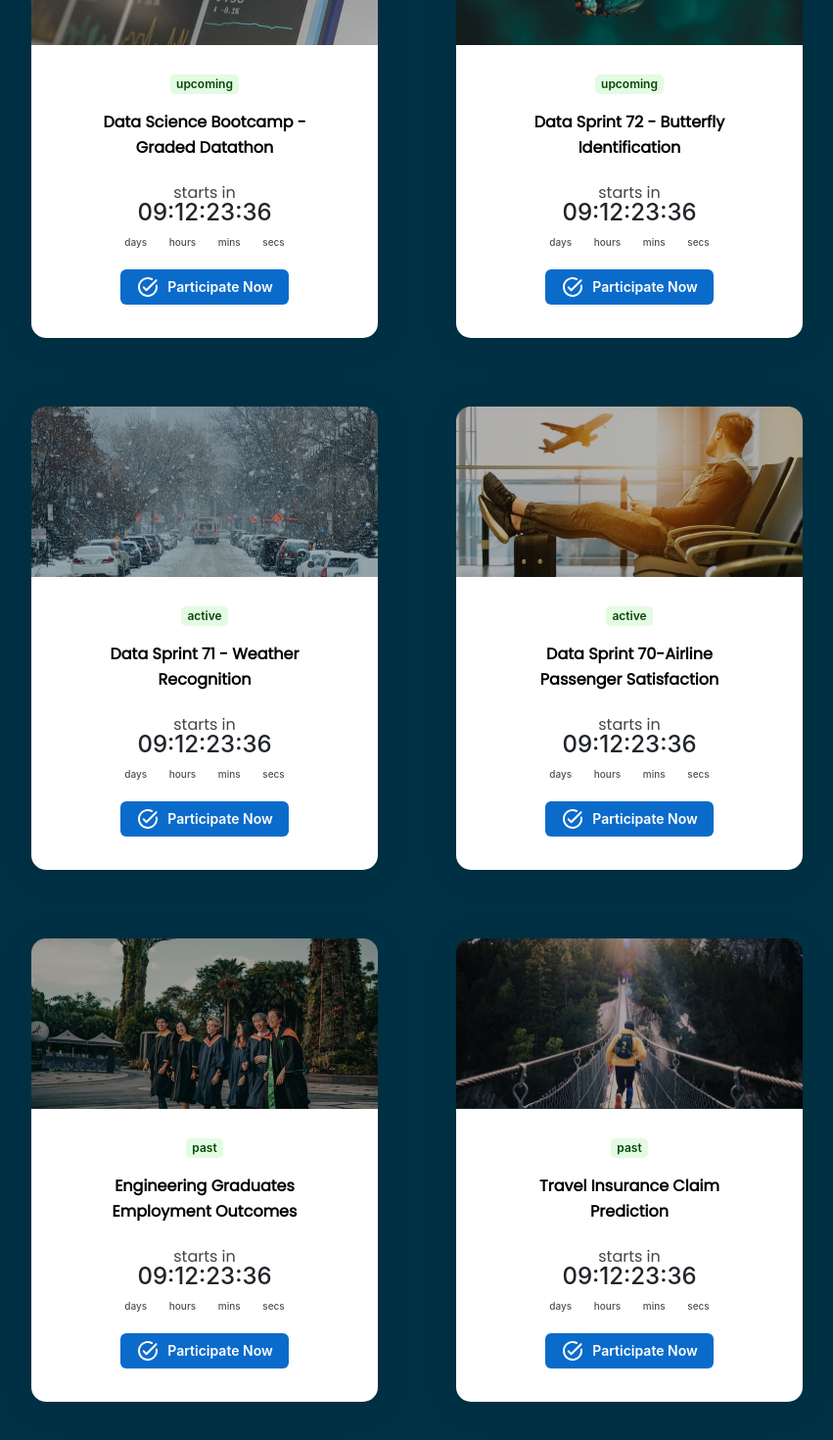
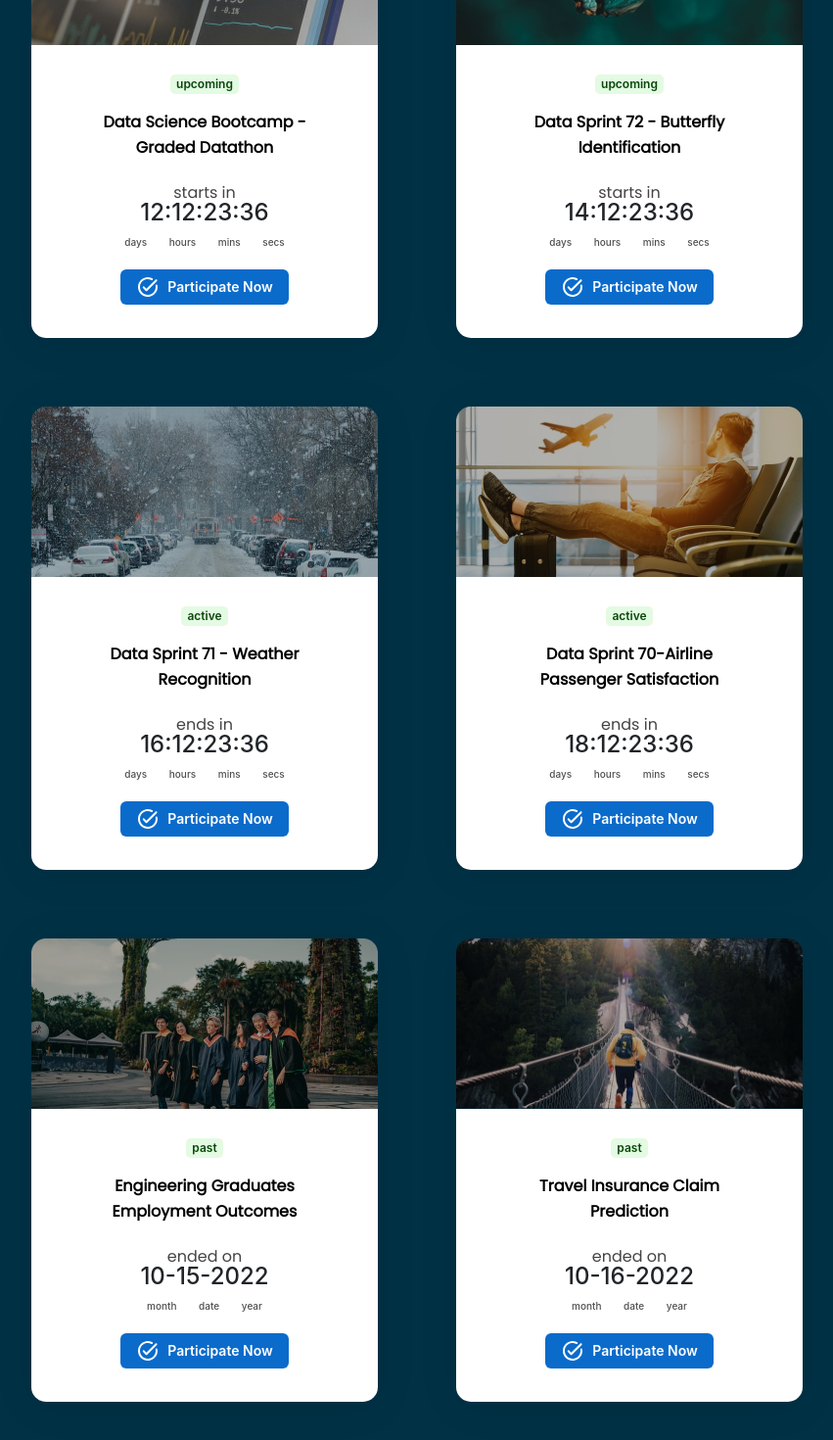
Before and after one commit to Harishkumar12032003/dphi, a React (Create React App) app: page /#/ in a window 1280 px wide. Shown: the part 2443-3913 px from the top of the page at 98% size, without its empty margins (214-1065 px from the left). Built offline with nearby package versions, Linux system fonts and the light colour scheme.

Commit message:
status changess

```diff
--- a/src/components/Hackathons/index.jsx
+++ b/src/components/Hackathons/index.jsx
@@ -224,7 +224,9 @@ export function HackCard(props) {
             // console.log(new Date());
             const curr_time = Date.parse(new Date());
             const start_time=Date.parse(elem.start_date);
+            const end_time=Date.parse(elem.end_date);
             const count=start_time-curr_time;
+            const count1=end_time-curr_time;
             //console.log(start_time-curr_time);
             //timer logic
             // const date1 = new Date(elem.start_date);
@@ -252,16 +254,113 @@ export function HackCard(props) {
                             </NameOfHack>
 
                             <Starts>
-                               {/* {elem.statustime} */}
-                               starts in
+                            {(() => {
+
+                                            if (elem.status == "upcoming") {
+
+                                            return (
+
+                                                <div>starts in</div>
+
+                                            )
+
+                                            } else if (elem.status == "active") {
+
+                                            return (
+
+                                                <div>ends in</div>
+
+                                            )
+
+                                            } else {
+
+                                            return (
+
+                                                <div>ended on</div>
+
+                                            )
+
+                                            }
+
+                    })()}
+
                             </Starts>
                             {/* <h4 style={{ margin: 3,marginTop:5 ,color:'#454545' }}>{elem.time}</h4> */}
                            <h4>
 
-                                <Countdown date={Date.now() + count} />
+                                {/* <Countdown date={Date.now() + count} /> */}
+
+                                {(() => {
+
+                                    if (elem.status == "upcoming") {
+
+                                    return (
+
+                                        <Countdown date={Date.now() + count} />
+
+                                    )
+
+                                    } else if (elem.status == "active") {
+
+                                    return (
+
+                                        <Countdown date={Date.now() + count1} />
+
+                                    )
+
+                                    } else {
+
+                                    return (
+
+                                        <div>{elem.end_date}</div>
+
+                                    )
+
+                                    }
+
+                                    })()}
 
                            </h4>
-                            <TimeUnit>days hours mins secs</TimeUnit>
+                            <TimeUnit>
+
+
+                                {(() => {
+
+                                        if (elem.status == "upcoming") {
+
+                                        return (
+
+                                            <div>
+                                                    days hours mins secs
+                                            </div>
+
+                                        )
+
+                                        } else if (elem.status == "active") {
+
+                                        return (
+
+                                            <div>
+                                            days hours mins secs
+                                    </div>
+
+                                        )
+
+                                        } else {
+
+                                        return (
+
+                                            <div>
+                                            month date year
+                                    </div>
+
+                                        )
+
+                                        }
+
+                                        })()}
+
+                                </TimeUnit>
 
                             <Participate>
                                 <Link style={{textDecoration: 'none',color:"#FFFFFF"}} to={`/details/${elem.id}`}> <IconButtons></IconButtons> </Link>
--- a/src/components/dataHandler/index.js
+++ b/src/components/dataHandler/index.js
@@ -10,8 +10,8 @@ let data =
             "unit":"Days  Hours  Mins",
             "level":"easy",
             "description":" This is the deafult description:Lorem ipsum dolor sit amet, consectetur adipiscing elit, sed do eiusmod tempor incididunt ut labore et dolore magna aliqua. Ut enim ad minim veniam, quis nostrud exercitation ullamco laboris nisi ut aliquip ex ea commodo consequat. Duis aute irure dolor in reprehenderit in voluptate velit esse cillum dolore eu fugiat nulla pariatur.",
-            "start_date":"10-19-2022",
-            "end_date":"18-10-2022 ",
+            "start_date":"10-22-2022",
+            "end_date":"18-25-2022 ",
             "images":""
         },
 
@@ -25,8 +25,8 @@ let data =
             "unit":"Days  Hours  Mins",
             "level":"easy",
             "description":"This is the deafult description:Lorem ipsum dolor sit amet, consectetur adipiscing elit, sed do eiusmod tempor incididunt ut labore et dolore magna aliqua. Ut enim ad minim veniam, quis nostrud exercitation ullamco laboris nisi ut aliquip ex ea commodo consequat. Duis aute irure dolor in reprehenderit in voluptate velit esse cillum dolore eu fugiat nulla pariatur. ",
-            "start_date":"10-19-2022",
-            "end_date":"10-18-2022 ",
+            "start_date":"10-24-2022",
+            "end_date":"10-25-2022 ",
             "images":""
         },
 
@@ -40,8 +40,8 @@ let data =
             "unit":"Days  Hours  Mins",
             "level":"hard",
             "description":" This is the deafult description:Lorem ipsum dolor sit amet, consectetur adipiscing elit, sed do eiusmod tempor incididunt ut labore et dolore magna aliqua. Ut enim ad minim veniam, quis nostrud exercitation ullamco laboris nisi ut aliquip ex ea commodo consequat. Duis aute irure dolor in reprehenderit in voluptate velit esse cillum dolore eu fugiat nulla pariatur.",
-            "start_date":"10-19-2022",
-            "end_date":"10-18-2022 ",
+            "start_date":"10-12-2022",
+            "end_date":"10-26-2022 ",
             "images":""
         },
 
@@ -55,8 +55,8 @@ let data =
             "unit":"Days  Hours  Mins",
             "level":"medium",
             "description":" This is the deafult description:Lorem ipsum dolor sit amet, consectetur adipiscing elit, sed do eiusmod tempor incididunt ut labore et dolore magna aliqua. Ut enim ad minim veniam, quis nostrud exercitation ullamco laboris nisi ut aliquip ex ea commodo consequat. Duis aute irure dolor in reprehenderit in voluptate velit esse cillum dolore eu fugiat nulla pariatur.",
-            "start_date":"10-19-2022",
-            "end_date":"10-19-2022 ",
+            "start_date":"10-10-2022",
+            "end_date":"10-28-2022 ",
             "images":""
         },
 
@@ -70,8 +70,8 @@ let data =
             "unit":"",
             "level":"easy",
             "description":" This is the deafult description:Lorem ipsum dolor sit amet, consectetur adipiscing elit, sed do eiusmod tempor incididunt ut labore et dolore magna aliqua. Ut enim ad minim veniam, quis nostrud exercitation ullamco laboris nisi ut aliquip ex ea commodo consequat. Duis aute irure dolor in reprehenderit in voluptate velit esse cillum dolore eu fugiat nulla pariatur.",
-            "start_date":"10-19-2022",
-            "end_date":"10-19-2022 ",
+            "start_date":"10-13-2022",
+            "end_date":"10-15-2022 ",
             "images":""
         },
 
@@ -85,8 +85,8 @@ let data =
             "unit":"",
             "level":"easy",
             "description":"This is the deafult description:Lorem ipsum dolor sit amet, consectetur adipiscing elit, sed do eiusmod tempor incididunt ut labore et dolore magna aliqua. Ut enim ad minim veniam, quis nostrud exercitation ullamco laboris nisi ut aliquip ex ea commodo consequat. Duis aute irure dolor in reprehenderit in voluptate velit esse cillum dolore eu fugiat nulla pariatur. ",
-            "start_date":"10-19-2022",
-            "end_date":"10-18-2022 ",
+            "start_date":"10-14-2022",
+            "end_date":"10-16-2022 ",
             "images":""
         }
     ]
--- a/src/containers/CreateChallenge/index.jsx
+++ b/src/containers/CreateChallenge/index.jsx
@@ -206,7 +206,7 @@ export function Create(props){
         "level":level,
         "thumbnail":thumbnail,
         "time":time,
-        "status":time1<time?"upcoming":"past",
+        "status":(time1<time)?"past":"upcoming",
         "unit":"date             time",
         "statustime":status=="upcoming"?"starts on":"ended on",
         "description":description,
```
